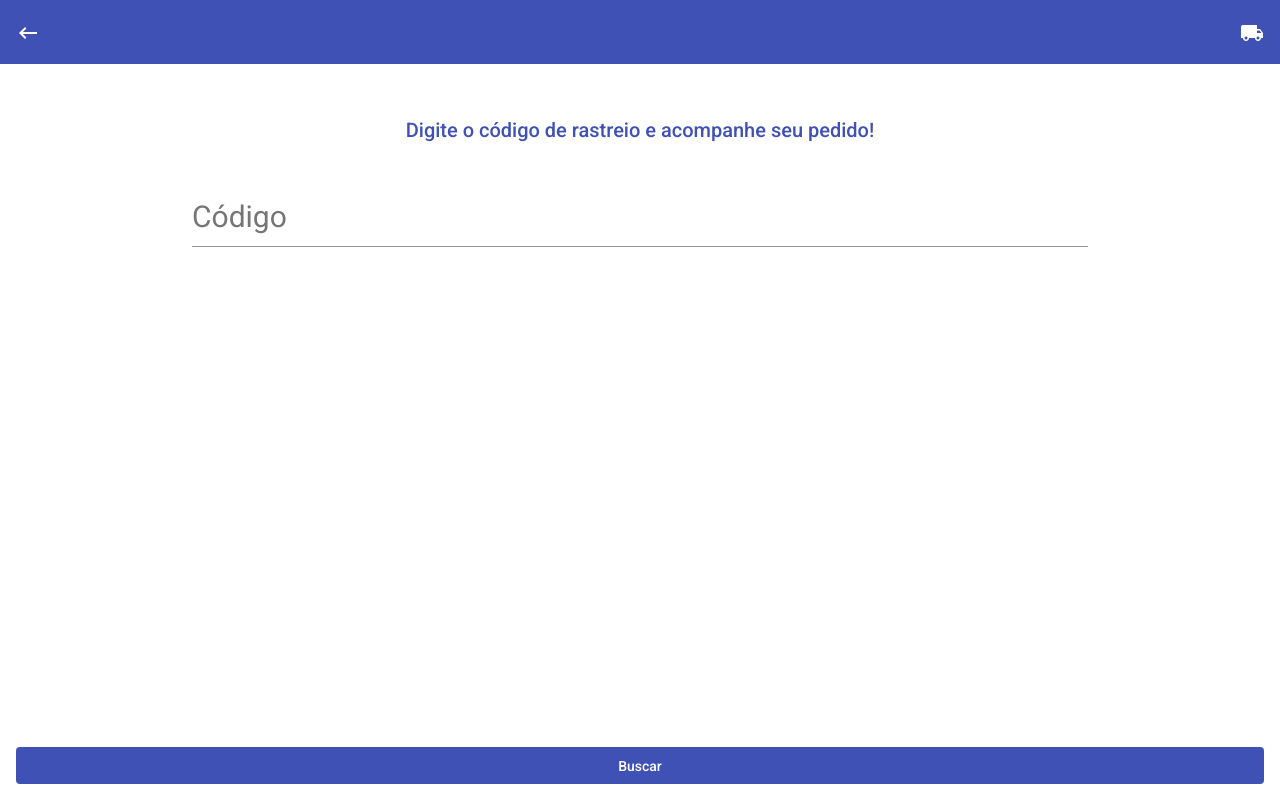
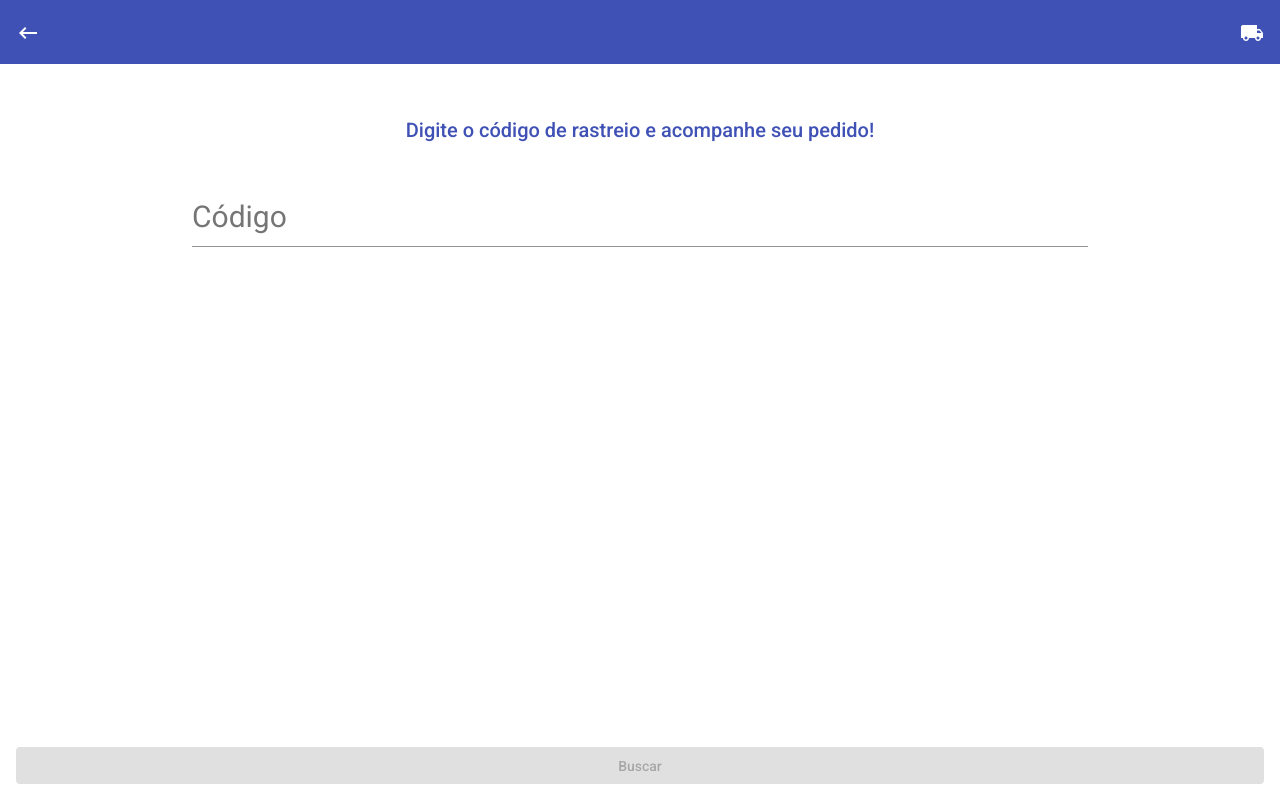
Before and after one commit to eduardo-martiniano/rastreie-aqui, an Angular app: page / in a window 1280 px wide. Built offline with nearby package versions, Linux system fonts and the light colour scheme.

Commit message:
validando codigo

```diff
--- a/src/app/components/home/home.component.html
+++ b/src/app/components/home/home.component.html
@@ -13,6 +13,7 @@
     <button
       mat-flat-button
       (click)="next()"
+      [disabled]="!isValid"
     >
       <span>
         Buscar
--- a/src/app/components/home/home.component.ts
+++ b/src/app/components/home/home.component.ts
@@ -23,4 +23,11 @@ export class HomeComponent implements OnInit {
   next(): void {
     this.router.navigate(['/track/'+ this.order.TrackingCode])
   }
+
+  get isValid(): boolean {
+    if (this.order.TrackingCode.length === 13){
+      return true;
+    }
+    return false;
+  }
 }
```
